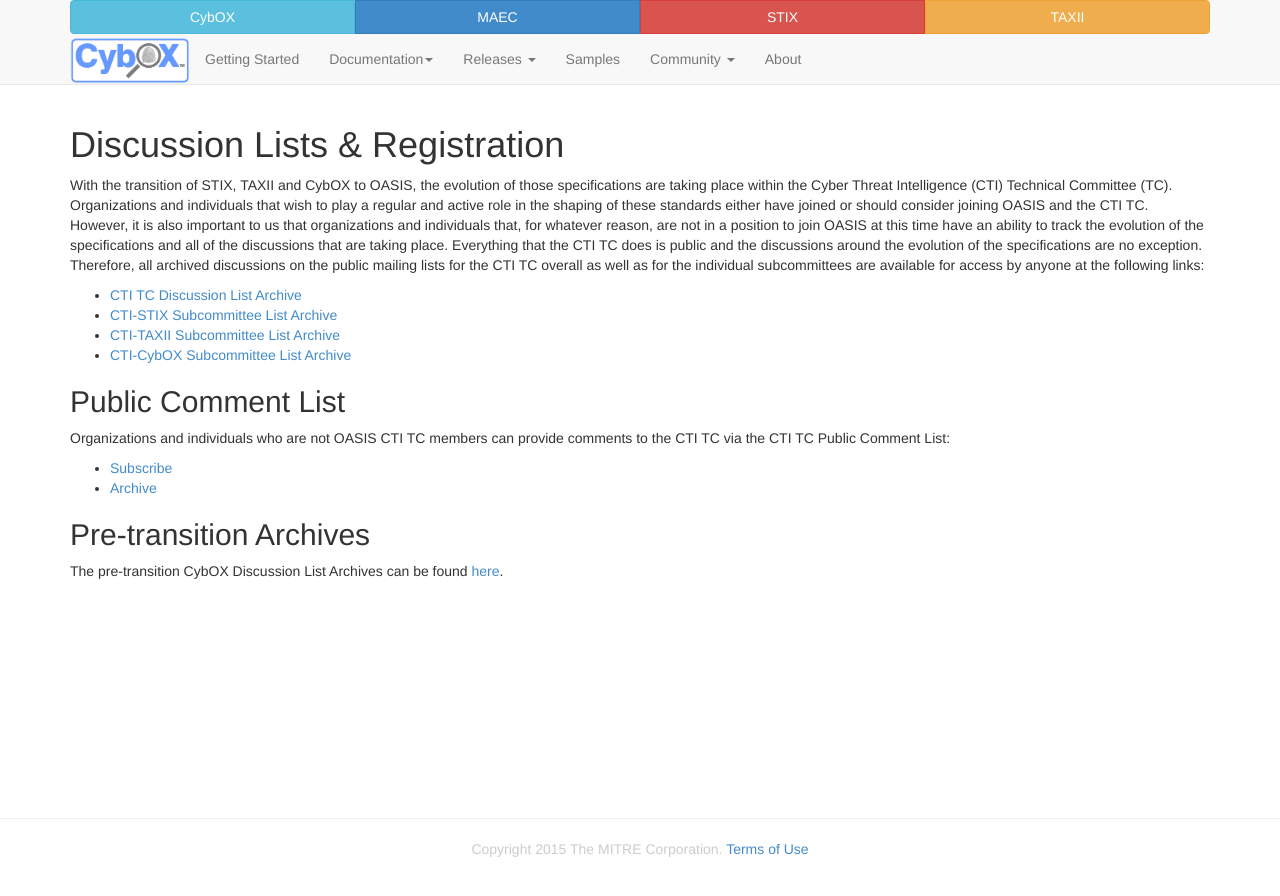
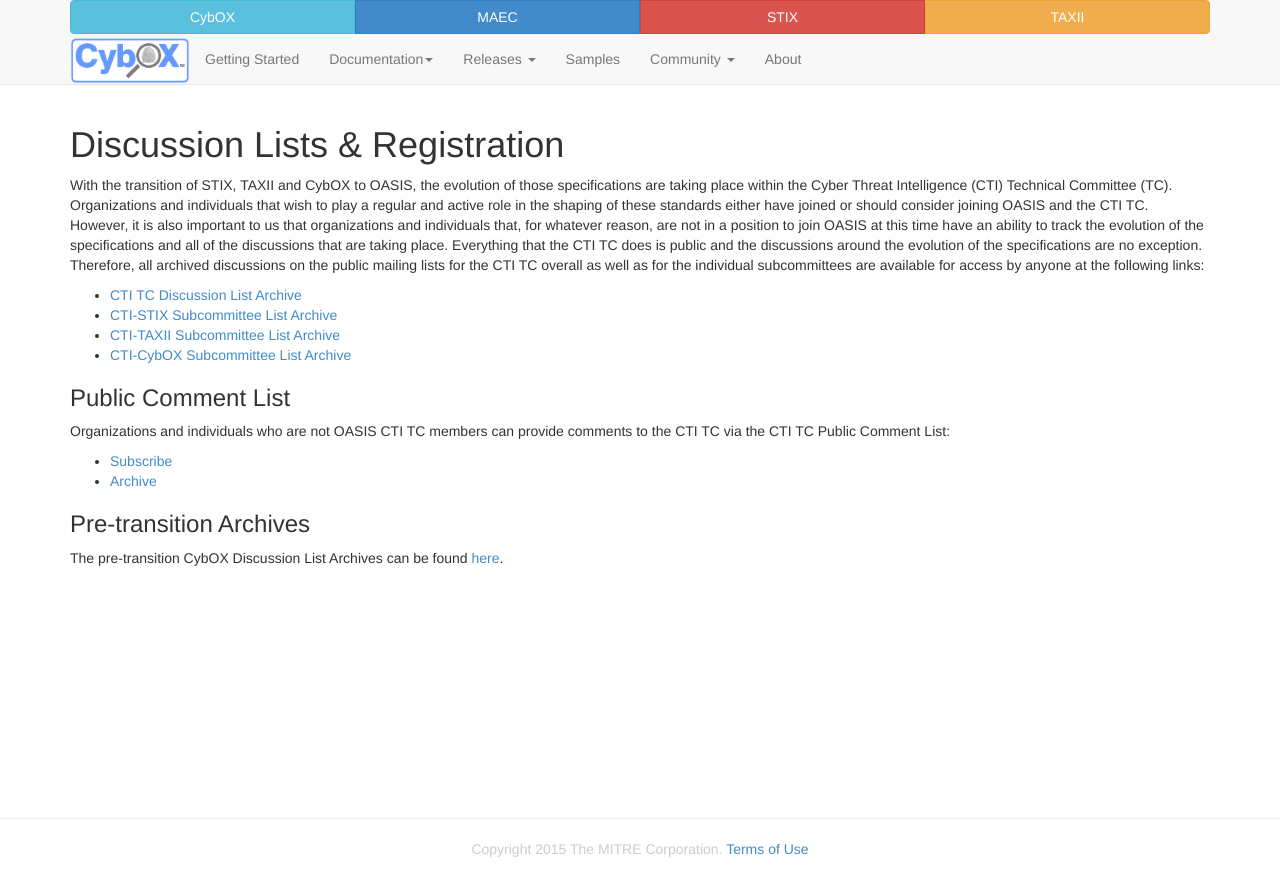
Before and after one commit to CybOXProject/cyboxproject.github.io, a Jekyll site: the page built from community/registration/index.md, in a window 1280 px wide. Shown: the top 896 px of the page. Built offline with Jekyll 4.4.1, drawn with Linux system fonts in a browser that asks for light colours; Markdown is read by kramdown in place of the engine named in the settings.

Commit message:
Made column headings smaller

```diff
--- a/community/registration/index.md
+++ b/community/registration/index.md
@@ -10,13 +10,13 @@
 * [CTI-TAXII Subcommittee List Archive](https://lists.oasis-open.org/archives/cti-taxii/)
 * [CTI-CybOX Subcommittee List Archive](https://lists.oasis-open.org/archives/cti-cybox/)
 
-## Public Comment List
+### Public Comment List
 
 Organizations and individuals who are not OASIS CTI TC members can provide comments to the CTI TC via the CTI TC Public Comment List:
 
 * [Subscribe](http://www.oasis-open.org/committees/comments/form.php?wg_abbrev=cti)
 * [Archive](https://lists.oasis-open.org/archives/cti-comment/)
 
-## Pre-transition Archives
+### Pre-transition Archives
 
 The pre-transition CybOX Discussion List Archives can be found [here](http://making-security-measurable.1364806.n2.nabble.com/CybOX-Discussion-List-Archive-f7579263.html).
```
